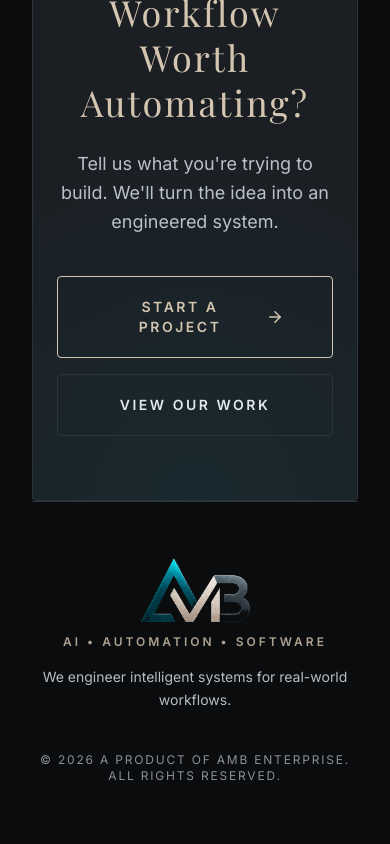
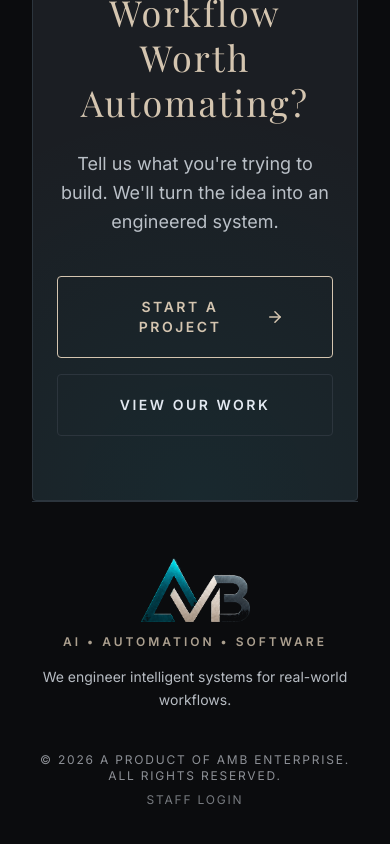
Before and after one commit to ambenterprise-ltd/AMB-ENTERPRISE-SITE, a Next.js app: page /about in a window 390 px wide. Shown: the part 2991-3835 px from the top of the page. Built offline with nearby package versions, Linux system fonts and the light colour scheme; no server answers; a web font is replaced by a local one.

Commit message:
Added Staff Login Portal

```diff
--- a/components/footer.tsx
+++ b/components/footer.tsx
@@ -2,6 +2,7 @@
 
 import { motion } from "framer-motion"
 import { AMBLogo } from "@/components/amb-logo"
+import { STAFF_LOGIN_URL } from "@/config/site"
 
 export function Footer() {
   const currentYear = new Date().getFullYear()
@@ -26,10 +27,21 @@ export function Footer() {
           </p>
         </div>
 
-        {/* Right - Copyright */}
-        <p className="text-xs md:text-sm text-[#E2E8F0]/60 tracking-[0.15em] uppercase text-center md:text-right">
-          © {currentYear} A Product Of AMB Enterprise.<br className="hidden md:block" /> All rights reserved.
-        </p>
+        {/* Right - Copyright & Staff Login */}
+        <div className="flex flex-col sm:flex-row items-center gap-2 sm:gap-4 text-xs md:text-sm text-[#E2E8F0]/60 tracking-[0.15em] uppercase text-center md:text-right">
+          <p>
+            © {currentYear} A Product Of AMB Enterprise. All rights reserved.
+          </p>
+          <span className="hidden sm:inline text-[#2C353D]">•</span>
+          <a
+            href={STAFF_LOGIN_URL}
+            target="_blank"
+            rel="noopener noreferrer"
+            className="text-[#E2E8F0]/50 hover:text-[#00A8B5] transition-colors duration-300"
+          >
+            Staff Login
+          </a>
+        </div>
       </div>
     </motion.footer>
   )
--- a/components/header.tsx
+++ b/components/header.tsx
@@ -4,6 +4,7 @@ import { useState, useEffect } from "react"
 import { motion, AnimatePresence } from "framer-motion"
 import { Menu, X } from "lucide-react"
 import { AMBLogo } from "@/components/amb-logo"
+import { STAFF_LOGIN_URL } from "@/config/site"
 
 const navLinks = [
   { name: "Systems", href: "#systems" },
@@ -61,7 +62,7 @@ export function Header() {
             </a>
 
             {/* Desktop Navigation Links */}
-            <div className="hidden md:flex items-center gap-8 lg:gap-12 xl:gap-16">
+            <div className="hidden md:flex items-center gap-6 lg:gap-8 xl:gap-10">
               {navLinks.map((link) => (
                 <a
                   key={link.name}
@@ -71,6 +72,15 @@ export function Header() {
                   {link.name}
                 </a>
               ))}
+
+              <a
+                href={STAFF_LOGIN_URL}
+                target="_blank"
+                rel="noopener noreferrer"
+                className="inline-flex items-center justify-center rounded px-3.5 py-1.5 text-[11px] lg:text-xs font-medium tracking-[0.15em] uppercase text-[#E2E8F0]/70 border border-[#2C353D] hover:border-[#00A8B5]/50 hover:text-[#00A8B5] hover:bg-[#00A8B5]/5 transition-all duration-300"
+              >
+                Staff Login
+              </a>
             </div>
 
             {/* Mobile Menu Toggle Button */}
@@ -127,11 +137,24 @@ export function Header() {
                 </motion.a>
               ))}
 
+              <motion.a
+                href={STAFF_LOGIN_URL}
+                target="_blank"
+                rel="noopener noreferrer"
+                onClick={() => setMobileMenuOpen(false)}
+                initial={{ opacity: 0, y: 20 }}
+                animate={{ opacity: 1, y: 0 }}
+                transition={{ duration: 0.4, delay: navLinks.length * 0.1 + 0.2 }}
+                className="text-sm font-medium tracking-[0.2em] uppercase text-[#E2E8F0]/70 px-4 py-2 rounded border border-[#2C353D] hover:border-[#00A8B5]/50 hover:text-[#00A8B5] transition-all duration-300"
+              >
+                Staff Login
+              </motion.a>
+
               <motion.div
                 initial={{ opacity: 0 }}
                 animate={{ opacity: 1 }}
                 transition={{ duration: 0.4, delay: 0.6 }}
-                className="mt-12 w-12 h-[1px] bg-gradient-to-r from-transparent via-[#00A8B5]/50 to-transparent"
+                className="mt-6 w-12 h-[1px] bg-gradient-to-r from-transparent via-[#00A8B5]/50 to-transparent"
               />
             </div>
           </motion.div>
--- a/config/site.ts
+++ b/config/site.ts
@@ -12,6 +12,9 @@ export const siteConfig = {
     twitter: "https://twitter.com",
     linkedin: "https://linkedin.com",
     github: "https://github.com/ambenterprise-ltd",
+    staffLogin:
+      process.env.NEXT_PUBLIC_STAFF_LOGIN_URL ||
+      "https://amb-attendance-app.vercel.app/login",
   },
   keywords: [
     "AMB Enterprise Ltd",
@@ -36,3 +39,5 @@ export function absoluteUrl(path: string = ''): string {
 }
 
 export type SiteConfig = typeof siteConfig
+
+export const STAFF_LOGIN_URL = siteConfig.links.staffLogin
```
